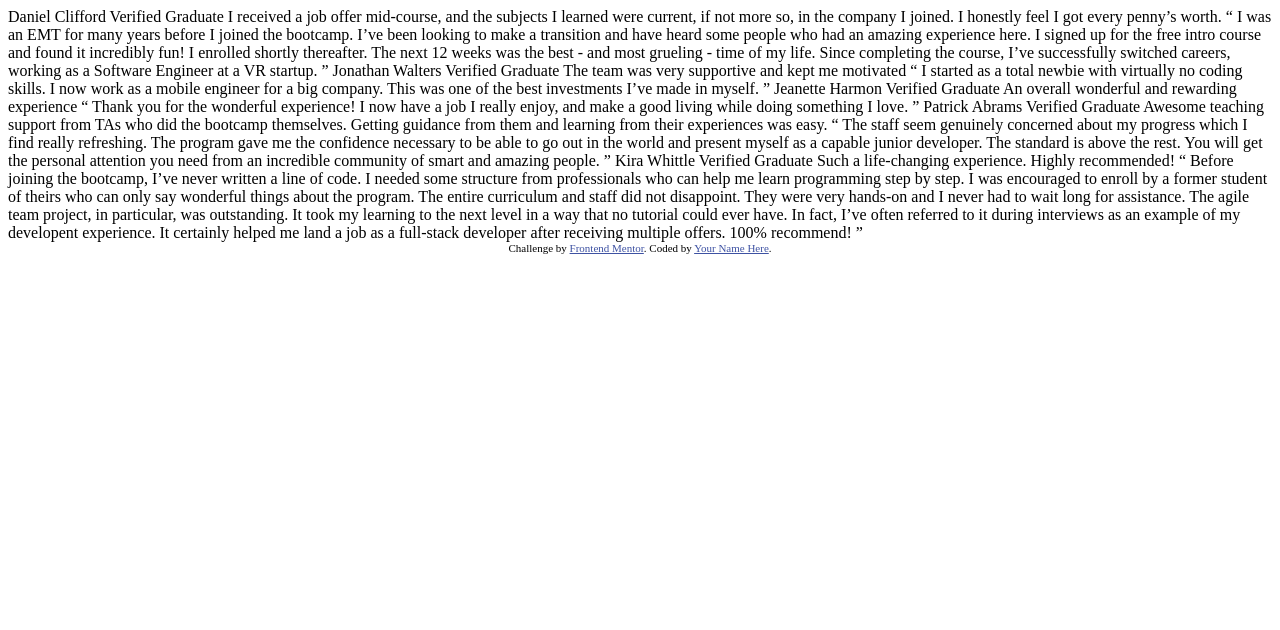
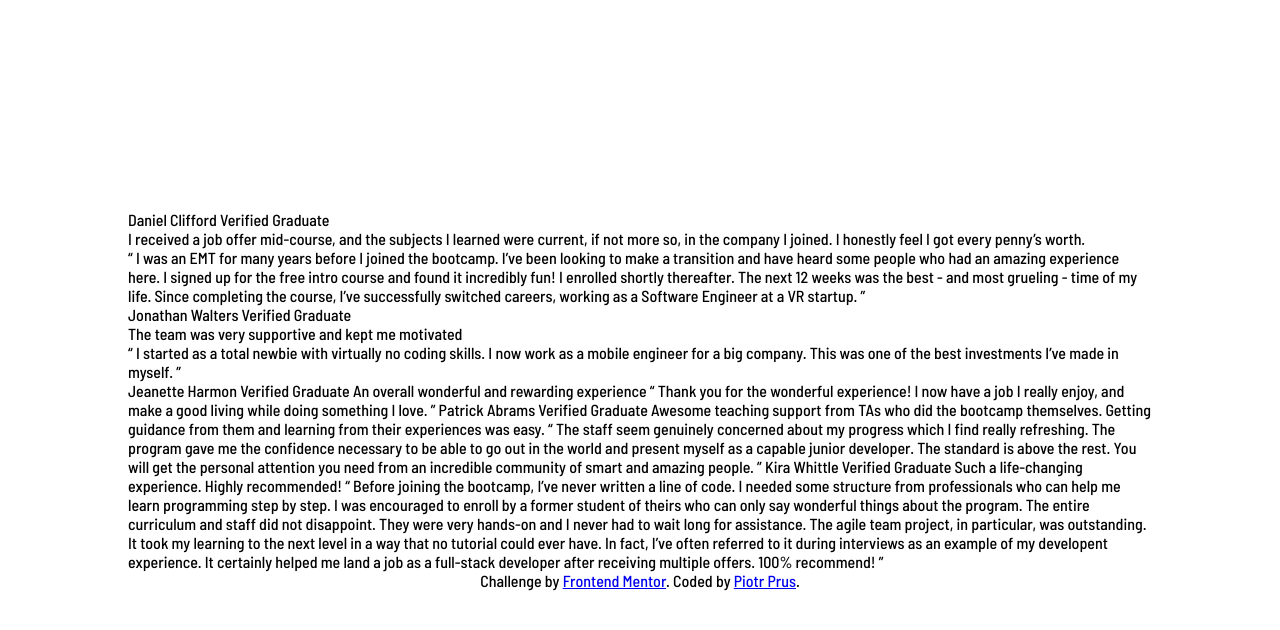
Before and after one commit to Piotrek1994/Testimonials-grid-section-main, a plain HTML site: page index.html in a window 1280 px wide. Drawn offline with Linux system fonts and the light colour scheme.

Commit message:
Html structure

```diff
--- a/index.html
+++ b/index.html
@@ -1,39 +1,73 @@
 <!DOCTYPE html>
 <html lang="en">
+
 <head>
   <meta charset="UTF-8">
-  <meta name="viewport" content="width=device-width, initial-scale=1.0"> <!-- displays site properly based on user's device -->
+  <meta name="viewport" content="width=device-width, initial-scale=1.0">
 
   <link rel="icon" type="image/png" sizes="32x32" href="./images/favicon-32x32.png">
+  <link rel="preconnect" href="https://fonts.googleapis.com">
+  <link rel="preconnect" href="https://fonts.gstatic.com" crossorigin>
+  <link href="https://fonts.googleapis.com/css2?family=Barlow+Semi+Condensed:wght@500;600&display=swap"
+    rel="stylesheet">
+  <link rel="stylesheet" href="main.css">
+  <title>Frontend Mentor | [Challenge Piotr]</title>
 
-  <title>Frontend Mentor | [Challenge Name Here]</title>
 
-  <!-- Feel free to remove these styles or customise in your own stylesheet 👍 -->
-  <style>
-    .attribution { font-size: 11px; text-align: center; }
-    .attribution a { color: hsl(228, 45%, 44%); }
-  </style>
 </head>
+
 <body>
-  Daniel Clifford
-  Verified Graduate
 
-  I received a job offer mid-course, and the subjects I learned were current, if not more so,
-  in the company I joined. I honestly feel I got every penny’s worth.
+  <div class="modal-conatiner">
 
-  “ I was an EMT for many years before I joined the bootcamp. I’ve been looking to make a
+    <div class="modal-one modal">
+      <div class="modal-logo"> Daniel Clifford
+        Verified Graduate</div>
+      <div class="modal-headline"> I received a job offer mid-course, and the subjects I learned were current, if not
+        more so,
+        in the company I joined. I honestly feel I got every penny’s worth.</div>
+      <div class="modal-description"> “ I was an EMT for many years before I joined the bootcamp. I’ve been looking to
+        make a
         transition and have heard some people who had an amazing experience here. I signed up
         for the free intro course and found it incredibly fun! I enrolled shortly thereafter.
         The next 12 weeks was the best - and most grueling - time of my life. Since completing
-  the course, I’ve successfully switched careers, working as a Software Engineer at a VR startup. ”
+        the course, I’ve successfully switched careers, working as a Software Engineer at a VR startup. ”</div>
+    </div>
 
-  Jonathan Walters
-  Verified Graduate
+    <div class="modal-two modal">
+      <div class="modal-logo">Jonathan Walters
+        Verified Graduate</div>
+      <div class="modal-headline">The team was very supportive and kept me motivated</div>
+      <div class="modal-description">    “ I started as a total newbie with virtually no coding skills. I now work as a mobile engineer
+        for a big company. This was one of the best investments I’ve made in myself. ”</div>
+    </div>
 
-  The team was very supportive and kept me motivated
+    <div class="modal-three modal">
+      <div class="modal-logo"></div>
+      <div class="modal-headline"></div>
+      <div class="modal-description"></div>
+    </div>
 
-  “ I started as a total newbie with virtually no coding skills. I now work as a mobile engineer
-  for a big company. This was one of the best investments I’ve made in myself. ”
+    <div class="modal-four modal">
+      <div class="modal-logo"></div>
+      <div class="modal-headline"></div>
+      <div class="modal-description"></div>
+    </div>
+
+    <div class="modal-five modal">
+      <div class="modal-logo"></div>
+      <div class="modal-headline"></div>
+      <div class="modal-description"></div>
+    </div>
+
+
+
+
+
+
+
+
+
 
     Jeanette Harmon
     Verified Graduate
@@ -67,10 +101,14 @@
     could ever have. In fact, I’ve often referred to it during interviews as an example of my developent
     experience. It certainly helped me land a job as a full-stack developer after receiving multiple offers.
     100% recommend! ”
+  </div>
+
+
 
   <div class="attribution">
     Challenge by <a href="https://www.frontendmentor.io?ref=challenge" target="_blank">Frontend Mentor</a>.
-    Coded by <a href="#">Your Name Here</a>.
+    Coded by <a href="#">Piotr Prus</a>.
   </div>
 </body>
+
 </html>
--- /dev/null
+++ b/main.css
@@ -0,0 +1,19 @@
+* {
+	box-sizing: border-box;
+	margin: 0;
+	padding: 0;
+}
+
+body {
+	display: flex;
+	justify-content: center;
+	align-items: center;
+	flex-direction: column;
+	height: 100vh;
+	background-color: white;
+	font-family: 'Barlow Semi Condensed', sans-serif;
+}
+
+.modal-conatiner {
+    width: 80vw;
+}
```
Also changed, not shown: 2 other files. Lines whose indentation alone changed are shown as unchanged.
